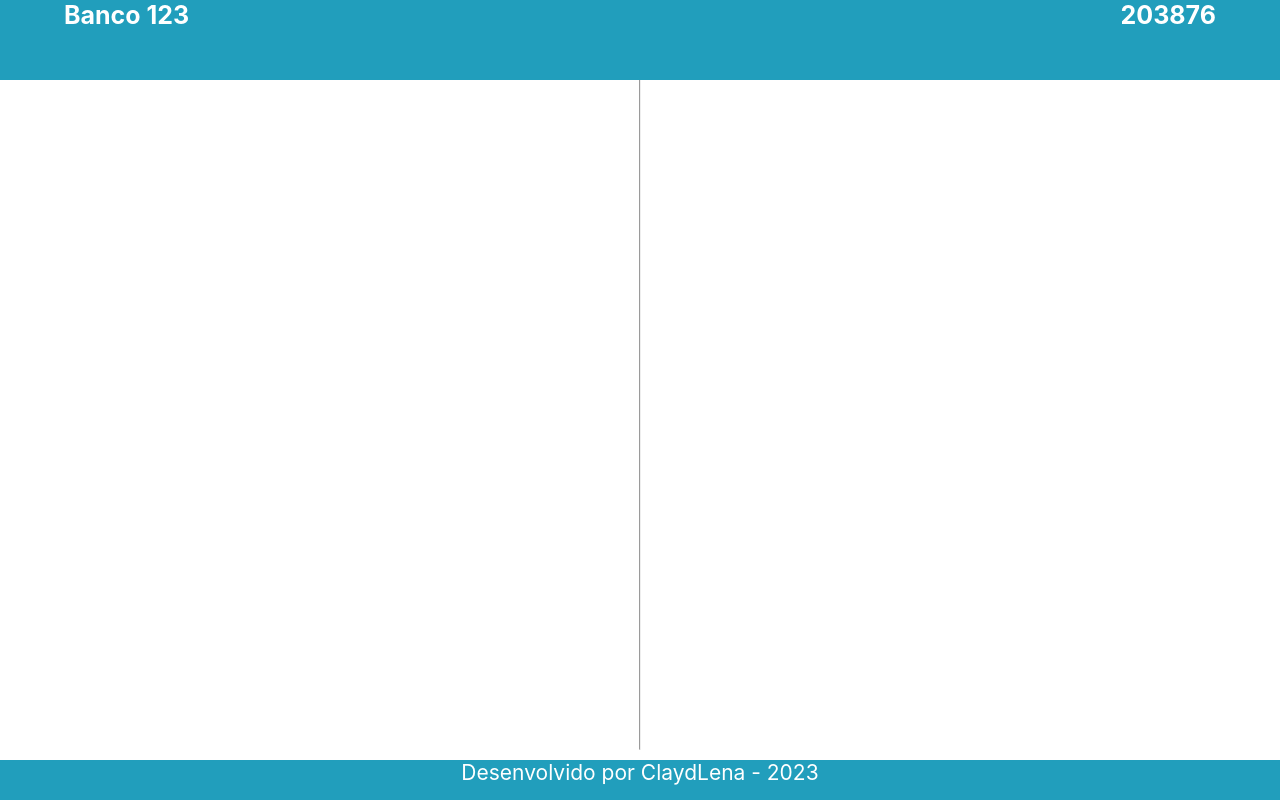
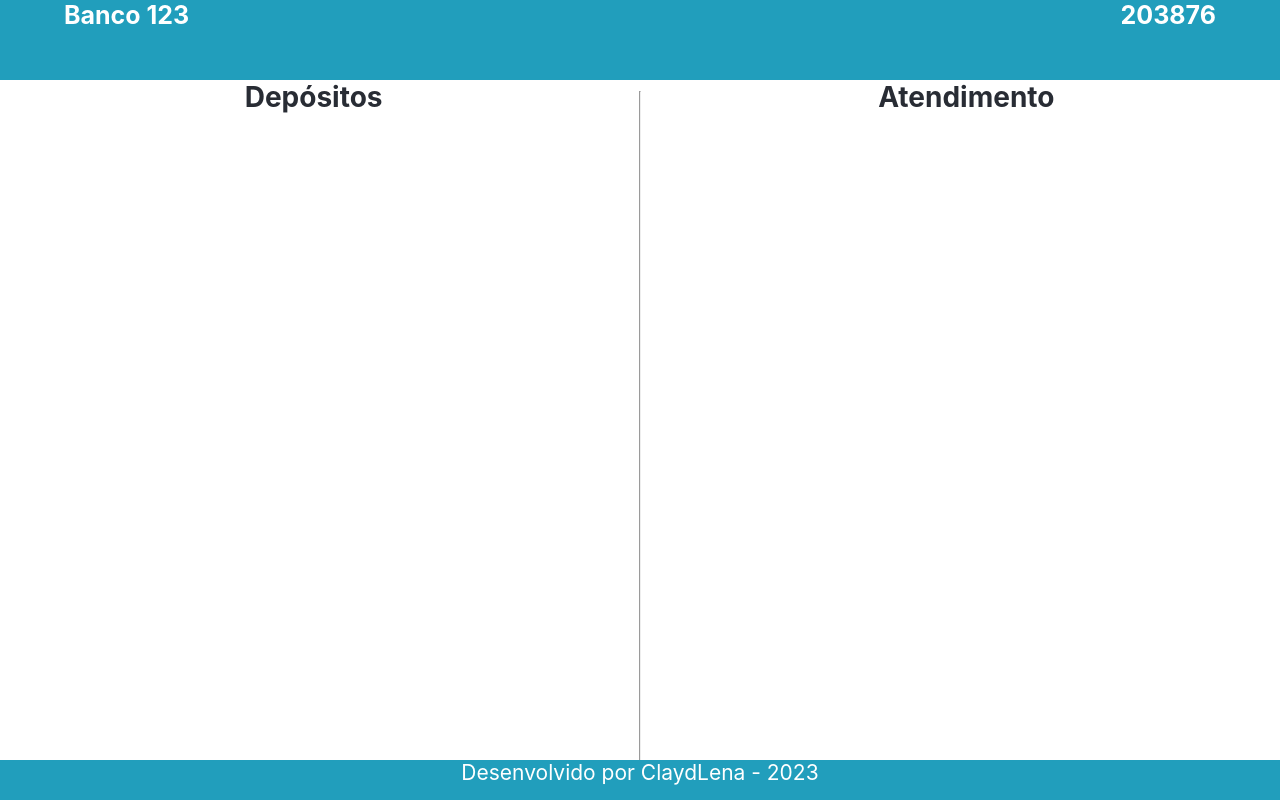
Before and after one commit to ClaydLena/eFila, a React (Create React App) app: page /panel in a window 1280 px wide. Built offline with nearby package versions, Linux system fonts and the light colour scheme.

Commit message:
updating panel

```diff
--- a/src/pages/Panel.js
+++ b/src/pages/Panel.js
@@ -5,15 +5,15 @@ import { panelStyles } from "./Styles";
 
 function Card() {
     const styles = {
-        padding:'1%',
-        width:'18%',
-        fontSize:'20px',
-        height:'18vh'
+        padding:'1vh 0.5vw',
+        width:'7.5vw',
+        fontSize:'18px',
+        height:'10vh'
 
     }
     return (
-        <Paper style={styles} elevation={5}>
-            <h4>Caixa 123 - D003</h4>
+        <Paper style={styles} elevation={8}>
+            <h5>D003  Caixa 123</h5>
         </Paper>
     )
 }
--- a/src/pages/Styles.js
+++ b/src/pages/Styles.js
@@ -31,8 +31,9 @@ export const panelStyles = makeStyles(() => ({
     container: {
         display: 'grid',
         gridTemplateColumns: '49% 2% 49%',
-        // width: '100%',
-        height: '90vh'
+        width: '100%',
+        height: '90vh',
+        padding:'10vh 0 0 0',
     },
     gridItem: {
         textAlign: 'center !important',
@@ -41,10 +42,11 @@ export const panelStyles = makeStyles(() => ({
         fontSize: '28px'
     },
     cardList: {
-        padding: '1%',
+        gap:'2vh',
+        padding:'2%',
         display: 'flex',
-        gap: '1%',
         flexWrap: 'wrap',
+        justifyContent:'flex-start',
     }
 }));
 
--- a/src/pages/index.js
+++ b/src/pages/index.js
@@ -3,5 +3,6 @@ import Panel from './Panel.js'
 import Senha from './Senha.js'
 import Service from './Service.js'
 import { NotFound } from './Notfound.js'
+import Dashboard from './Dashboard.js'
 
-export {Home, Panel, Senha, Service, NotFound }
+export {Home, Panel, Senha, Service, NotFound, Dashboard }
--- a/src/routes/RoutesList.js
+++ b/src/routes/RoutesList.js
@@ -1,4 +1,4 @@
-import { Home, Panel, Senha, Service,NotFound  } from "../pages/index"
+import { Home, Panel, Senha, Service,NotFound, Dashboard } from "../pages/index"
 export const routesList = [
     {
         label: "Home",
@@ -21,6 +21,11 @@ export const routesList = [
         Component: Service
     },
     {
+        label: "Dashboard",
+        path: "/dashboard",
+        Component: Dashboard
+    },
+    {
         label: "notfound",
         path: "*",
         Component: NotFound
```
